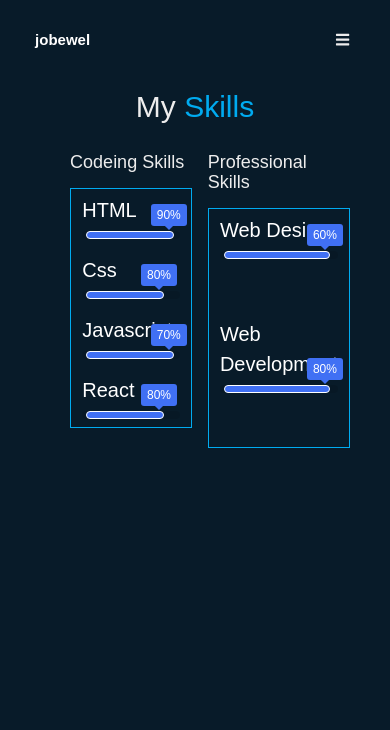
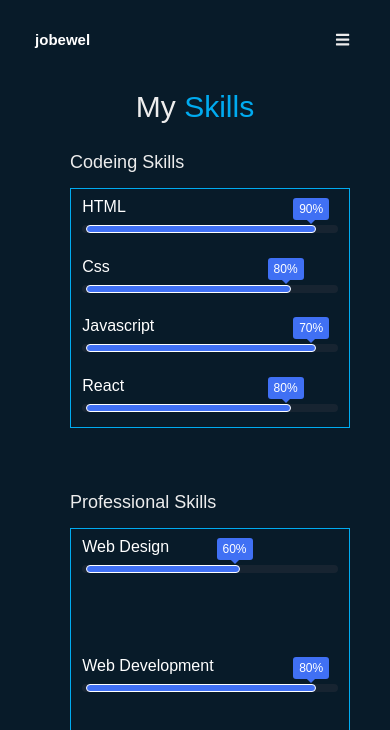
Before and after one commit to jewelrana3/personal-protfolio, a React (Vite) app: page /skills in a window 390 px wide. Shown: the top 730 px of the page. Built offline with nearby package versions, Linux system fonts and the light colour scheme.

Commit message:
responsive design

```diff
--- a/src/index.css
+++ b/src/index.css
@@ -403,7 +403,7 @@ span {
   width: 100%;
   margin-top: 6px;
   border-radius: 6px;
-  background: rgba(0, 0, 0, 0.1);
+  background: rgba(156, 115, 115, 0.1);
 }
 
 .skill-bar .skill-per {
@@ -708,6 +708,19 @@ span {
   .home-content .text-animate h2::before {
     border-right: 0;
   }
+  .container{
+    display: block;
+
+  }
+  .skills-col{
+    margin:0 0 8rem 0;
+  }
+  .skill-box .title {
+
+    font-size: 16px;
+    font-weight: 400;
+
+  }
 }
 
 @media (max-width:462px) {
--- a/src/pages/Skills.jsx
+++ b/src/pages/Skills.jsx
@@ -53,7 +53,6 @@ const Skills = () => {
                     </div>
                 </div> */}
                 <div className="container">
-
                     <div className="skills-col">
                         <h3 className="text-4xl mb-8">Codeing Skills</h3>
                         <div className="skills-row">
@@ -96,8 +95,8 @@ const Skills = () => {
                         <div className="skills-row">
                             <div className="skill-box">
                                 <span className="title">Web Design</span>
-                                <div className="skill-bar design">
-                                    <div className="skill-per">
+                                <div className="skill-bar ">
+                                    <div className="skill-per design">
                                         <span className="tooltip">60%</span>
                                     </div>
                                 </div>
```
